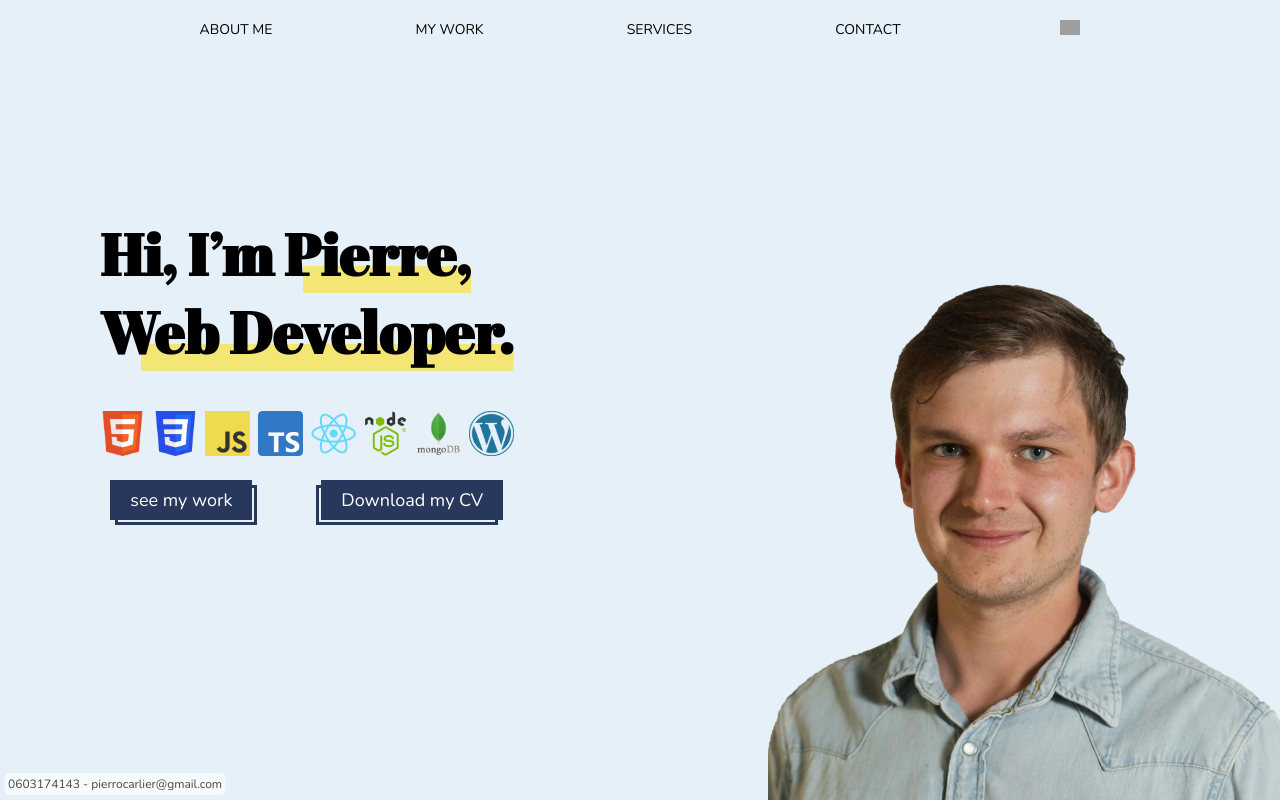
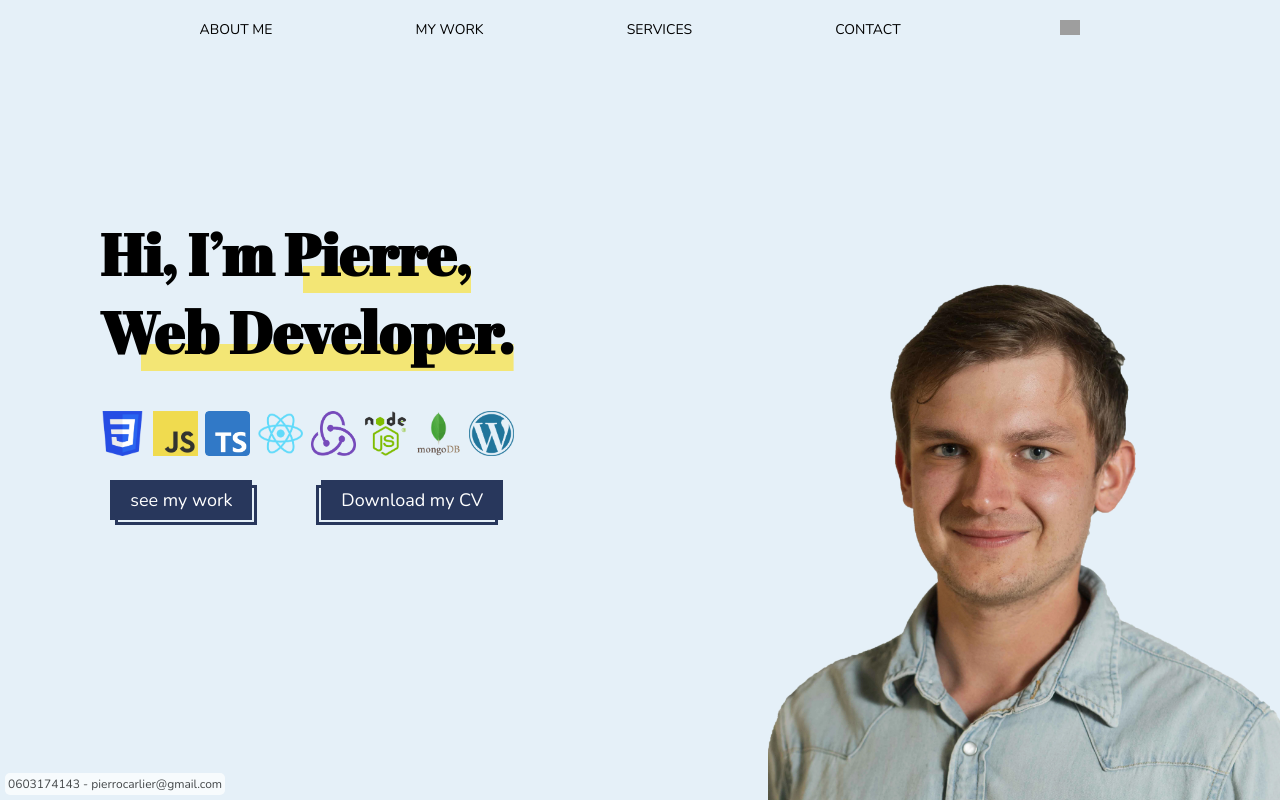
Before and after one commit to sococa/pierrecarlier.dev, a plain HTML site: page index.html in a window 1280 px wide. Drawn offline with nearby package versions, Linux system fonts and the light colour scheme; grey boxes are pictures that could not be loaded.

Commit message:
ajout logo toolkit

```diff
--- a/index.html
+++ b/index.html
@@ -45,13 +45,14 @@
             web.</span>
         </h1>
         <div class="logos_container">
-          <img class="first_slide_logos" src="images\logos\html.webp" alt="logo of html language" title="html" />
           <img class="first_slide_logos" src="images\logos\css.webp" alt="logo of css language" title="css" />
           <img class="first_slide_logos" src="images\logos\javascript.webp" alt="logo of javascript language"
             title="javascript" />
           <img class="first_slide_logos" src="images\logos\typescript.webp" alt="logo of typescript language"
             title="typescript" />
-          <img class="first_slide_logos" src="images\logos\react.webp" alt="logo of react librairy" title="react" />
+          <img class="first_slide_logos" src="images\logos\react.webp" alt="logo of react library" title="react" />
+          <img class="first_slide_logos" src="images\logos\reduxToolkit.webp" alt="logo of redux toolkit"
+            title="redux toolkit" />
           <img class="first_slide_logos" src="images\logos\node.webp" alt="logo of node platform" title="node" />
           <img class="first_slide_logos" src="images\logos\mongodb.webp" alt="logo of mongo db database "
             title="mongo db" />
```
Also changed, not shown: images/logos/reduxToolkit.webp (added).
